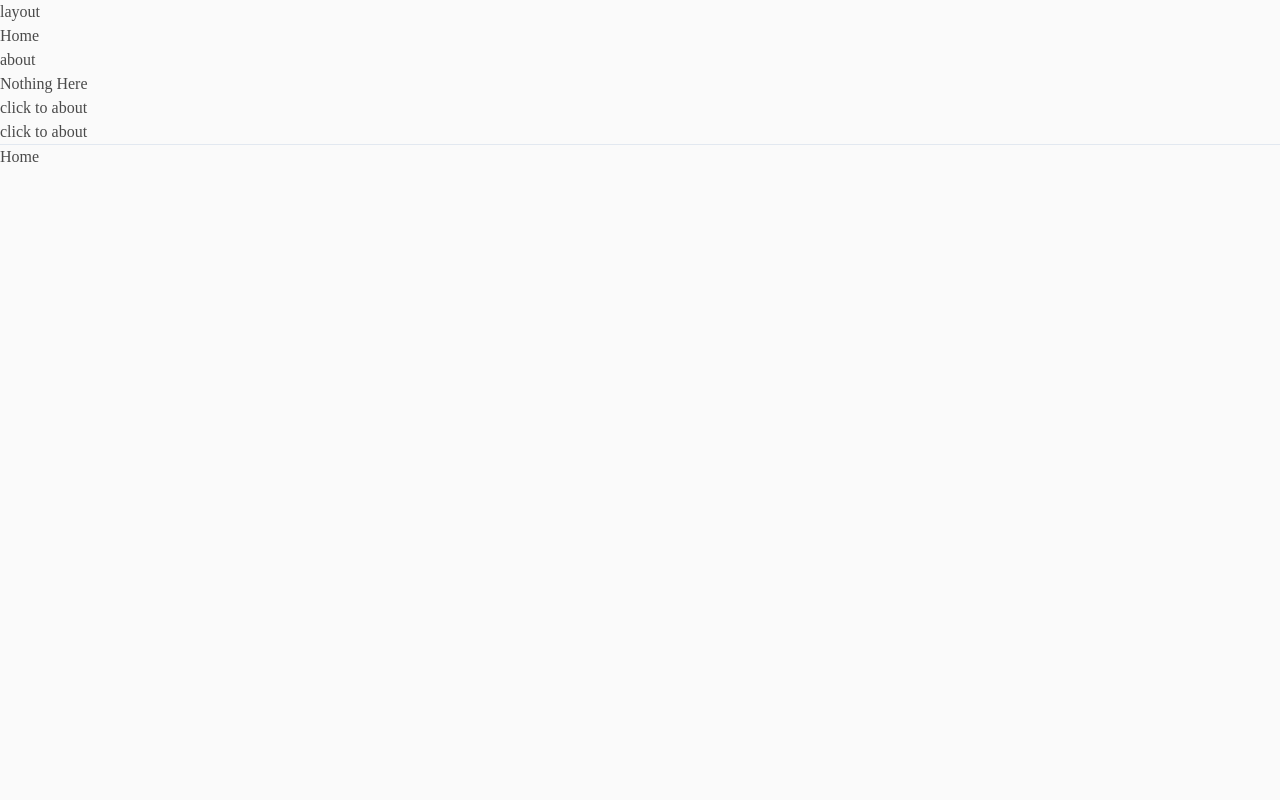
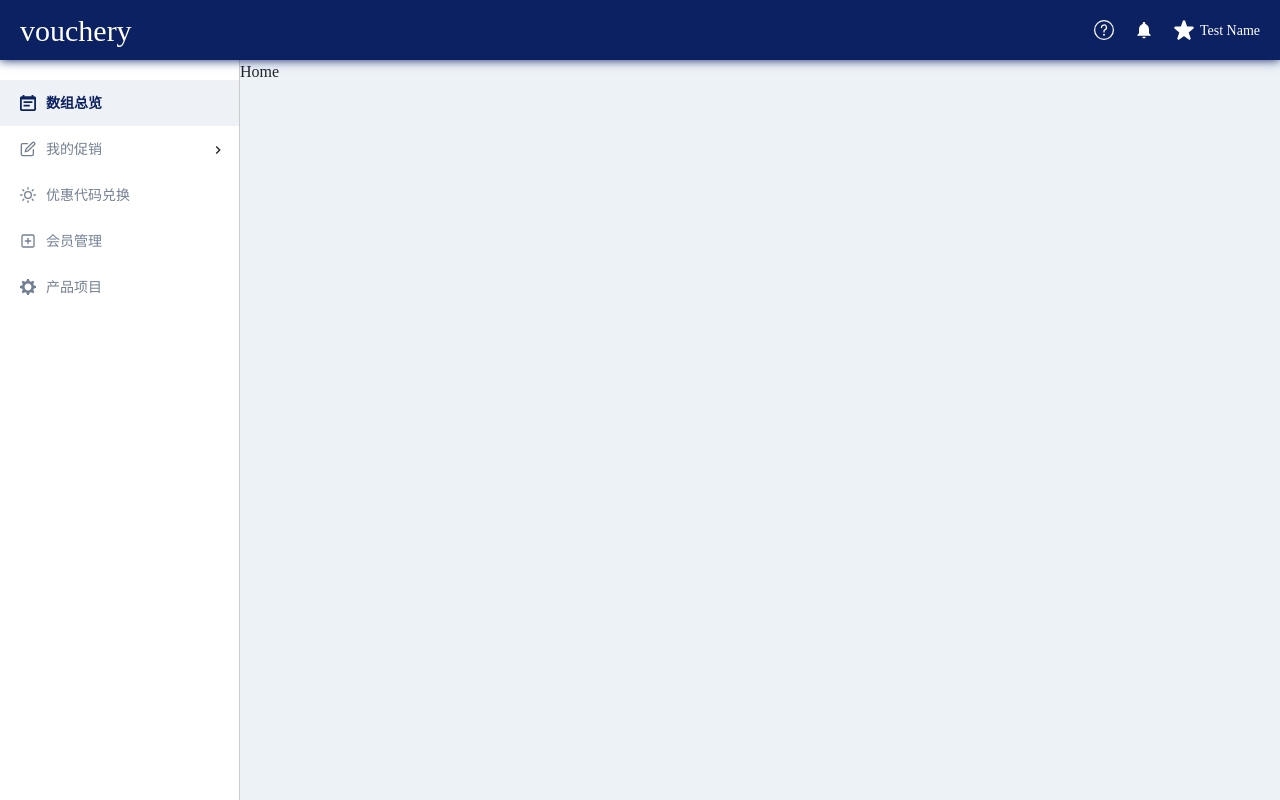
Before and after one commit to naihe138/vouchery, a React (Vite) app: page / in a window 1280 px wide. Built offline with nearby package versions, Linux system fonts and the light colour scheme.

Commit message:
feat: ui demo

```diff
--- a/index.html
+++ b/index.html
@@ -4,7 +4,7 @@
     <meta charset="UTF-8" />
     <link rel="icon" type="image/svg+xml" href="/src/favicon.svg" />
     <meta name="viewport" content="width=device-width, initial-scale=1.0" />
-    <title>Vite App</title>
+    <title>vuchery</title>
   </head>
   <body>
     <div id="root"></div>
--- a/package.json
+++ b/package.json
@@ -10,6 +10,7 @@
     "lint:pretty": "pretty-quick --staged"
   },
   "dependencies": {
+    "@chakra-ui/icons": "^1.1.7",
     "react": "^17.0.2",
     "react-dom": "^17.0.2",
     "react-router-dom": "^6.3.0",
--- a/src/layouts/index.tsx
+++ b/src/layouts/index.tsx
@@ -1,29 +1,45 @@
+import { Box, Center, Flex, Text } from '@chakra-ui/react';
 import { FC } from 'react';
 import { Outlet, Link, useNavigate } from 'react-router-dom';
+import { QuestionOutlineIcon, BellIcon, StarIcon } from '@chakra-ui/icons';
+import Menu from './menu';
 const Layout: FC = () => {
   const navigate = useNavigate();
-
+  const iconSize = 5;
   return (
-    <div>
-      <h1>layout</h1>
-      <nav>
-        <ul>
-          <li>
-            <Link to="/">Home</Link>
-          </li>
-          <li>
-            <Link to="/about">about</Link>
-          </li>
-          <li>
-            <Link to="/xxx">Nothing Here</Link>
-          </li>
-          <li onClick={() => navigate('/about')}>click to about</li>
-          <li onClick={() => navigate(-1)}>click to about</li>
-        </ul>
-      </nav>
-      <hr />
-      <Outlet />
-    </div>
+    <Box>
+      <Flex
+        bg="#0C2161"
+        color="#ffffff"
+        height="60px"
+        w="100%"
+        justifyContent="space-between"
+        boxShadow="0 0 10px #0C2161"
+        padding="0 20px"
+        position="relative"
+        zIndex={1}
+      >
+        <Box w="300px" display="flex" alignItems="center" fontSize="30px">
+          vouchery
+        </Box>
+        <Flex justifyContent="center" alignItems="center">
+          <QuestionOutlineIcon w={iconSize} height={iconSize} />
+          <BellIcon marginLeft="20px" w={iconSize} height={iconSize} />
+          <Box display="flex" alignItems="center" marginLeft="20px">
+            <StarIcon w={iconSize} height={iconSize} />
+            <Text paddingLeft="6px" fontSize={14}>
+              Test Name
+            </Text>
+          </Box>
+        </Flex>
+      </Flex>
+      <Flex height={window.innerHeight - 60}>
+        <Menu></Menu>
+        <Box flex={1}>
+          <Outlet />
+        </Box>
+      </Flex>
+    </Box>
   );
 };
 
--- /dev/null
+++ b/src/layouts/menu.tsx
@@ -0,0 +1,35 @@
+import { Box, Center, Collapse, Flex, Text, useDisclosure } from '@chakra-ui/react';
+import { FC, useState } from 'react';
+import { Outlet, Link, useNavigate } from 'react-router-dom';
+import { menuConfig } from './menuConfig';
+import MenuItem from './menuItem';
+const Menu: FC = () => {
+  const navigate = useNavigate();
+  const [menuOptions, setMenuOptions] = useState(menuConfig);
+  return (
+    <Box
+      w={240}
+      bg="#ffffff"
+      borderRight="1px solid #cccccc"
+      boxSizing="border-box"
+      overflowX="hidden"
+      overflowY="auto"
+      paddingTop="20px"
+    >
+      {menuOptions.map((menu) => (
+        <Box key={menu.key}>
+          <MenuItem menu={menu} />
+          {menu.children && menu.children.length > 0 ? (
+            <Collapse in={menu.isOpen} animateOpacity>
+              {menu.children.map((item) => (
+                <MenuItem isChildren menu={item} key={item.key} />
+              ))}
+            </Collapse>
+          ) : null}
+        </Box>
+      ))}
+    </Box>
+  );
+};
+
+export default Menu;
--- /dev/null
+++ b/src/layouts/menuConfig.ts
@@ -0,0 +1,77 @@
+import { CalendarIcon, EditIcon, MoonIcon, PlusSquareIcon, SettingsIcon, SunIcon, TimeIcon } from '@chakra-ui/icons';
+import { ComponentWithAs, IconProps } from '@chakra-ui/react';
+import { uuid } from '~/utils';
+
+export type TMenuItem = {
+  icon: ComponentWithAs<'svg', IconProps>;
+  title: string;
+  url: string;
+  children?: TMenuChildren;
+  isSelect: boolean;
+  isOpen: boolean;
+  key: string;
+};
+export type TMenuChildren = TMenuItem[];
+
+export type TMenuConfig = Array<TMenuItem>;
+
+export const menuConfig: TMenuConfig = [
+  {
+    icon: CalendarIcon,
+    title: '数组总览',
+    isSelect: true,
+    isOpen: false,
+    key: uuid(),
+    url: '/',
+  },
+  {
+    icon: EditIcon,
+    title: '我的促销',
+    isSelect: false,
+    isOpen: false,
+    key: uuid(),
+    url: '',
+    children: [
+      {
+        icon: MoonIcon,
+        isSelect: false,
+        isOpen: false,
+        title: '促销活动',
+        key: uuid(),
+        url: '',
+      },
+      {
+        icon: TimeIcon,
+        title: '优惠代码',
+        isSelect: false,
+        isOpen: false,
+        key: uuid(),
+        url: '',
+      },
+    ],
+  },
+  {
+    icon: SunIcon,
+    title: '优惠代码兑换',
+    isSelect: false,
+    isOpen: false,
+    key: uuid(),
+    url: '',
+  },
+  {
+    icon: PlusSquareIcon,
+    title: '会员管理',
+    isSelect: false,
+    isOpen: false,
+    key: uuid(),
+    url: '',
+  },
+  {
+    icon: SettingsIcon,
+    title: '产品项目',
+    isSelect: false,
+    isOpen: false,
+    key: uuid(),
+    url: '',
+  },
+];
--- /dev/null
+++ b/src/layouts/menuItem.tsx
@@ -0,0 +1,44 @@
+import { Box, Center, Collapse, Flex, Text, useDisclosure } from '@chakra-ui/react';
+import { FC } from 'react';
+import { Outlet, Link, useNavigate } from 'react-router-dom';
+import { ChevronRightIcon, StarIcon } from '@chakra-ui/icons';
+import { TMenuItem } from './menuConfig';
+
+type TMenuItemProps = {
+  isChildren?: boolean;
+  menu: TMenuItem;
+};
+
+const MenuItem: FC<TMenuItemProps> = ({ isChildren, menu }) => {
+  const navigate = useNavigate();
+  const iconSize = 4;
+  const itemColor = menu.isSelect ? '#0C2161' : '#738094';
+  const itemFontWeight = menu.isSelect ? 'bold' : 'normal';
+  const handleClick = () => {};
+  return (
+    <Flex
+      alignItems="center"
+      bg={menu.isSelect ? (isChildren ? '#F7FAFC' : '#EEF2F6') : '#ffffff'}
+      width="240px"
+      height="46px"
+      paddingLeft={isChildren ? '40px' : '20px'}
+      boxSizing="border-box"
+      cursor="default"
+      onClick={handleClick}
+    >
+      <Box flex={1} display="flex" alignItems="center">
+        <menu.icon w={iconSize} h={iconSize} color={itemColor} />
+        <Text paddingLeft="10px" fontSize={14} color={itemColor} fontWeight={itemFontWeight}>
+          {menu.title}
+        </Text>
+      </Box>
+      {menu.children && menu.children.length > 0 ? (
+        <Box width="30px">
+          <ChevronRightIcon w={iconSize} h={iconSize}></ChevronRightIcon>
+        </Box>
+      ) : null}
+    </Flex>
+  );
+};
+
+export default MenuItem;
--- a/src/store/index.ts
+++ b/src/store/index.ts
@@ -1,5 +1,5 @@
 import { atom } from 'recoil';
 export const textState = atom({
-  key: 'textState', // unique ID (with respect to other atoms/selectors)
-  default: '', // default value (aka initial value)
+  key: 'textState',
+  default: '',
 });
--- a/src/theme/index.ts
+++ b/src/theme/index.ts
@@ -3,10 +3,9 @@ import { extendTheme } from '@chakra-ui/react';
 export default extendTheme({
   styles: {
     global: {
-      // styles for the `body`
       body: {
-        bg: '#FAFAFA',
-        color: '#4A4A4A',
+        bg: '#EDF2F7',
+        color: '#1F242D',
         fontFamily: 'PingFang SC',
       },
     },
--- a/src/utils/index.ts
+++ b/src/utils/index.ts
@@ -1 +1 @@
-export const text = 'text';
+export const uuid = (): string => Math.random().toString(36).substring(2);
```
Also changed, not shown: src/styles/global.scss (deleted), 1 other file (tests, documents, lock files or other folders).
